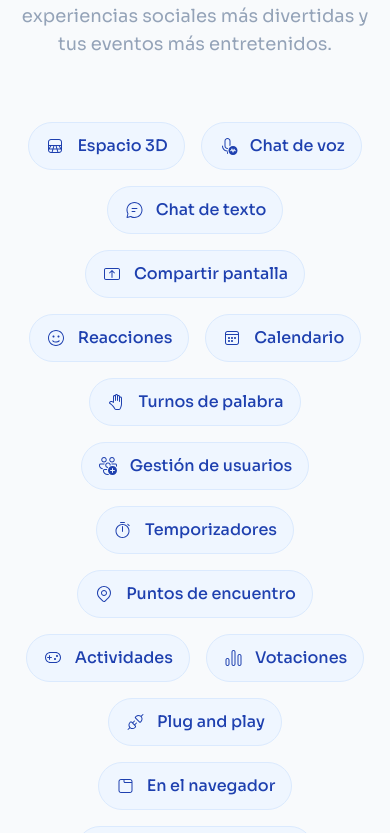
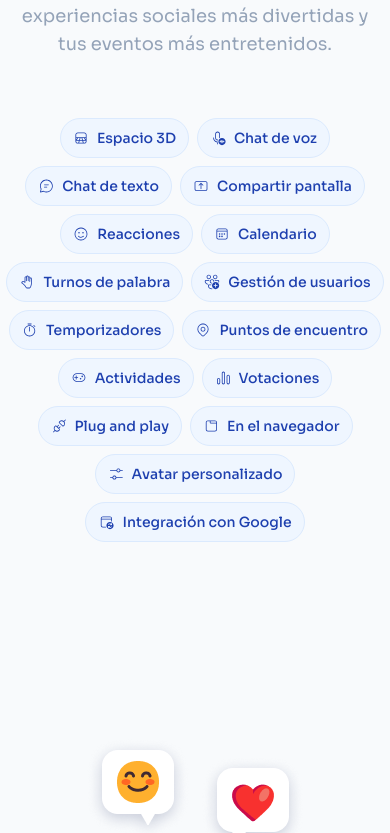
Before and after one commit to workteamup/teamup-landing, a Next.js app: page / in a window 390 px wide. Shown: the part 9931-10764 px from the top of the page. Built offline with nearby package versions, Linux system fonts and the light colour scheme.

Commit message:
smol changes

```diff
--- a/app/components/features.js
+++ b/app/components/features.js
@@ -6,9 +6,9 @@ import UnknownIcon from "./icons/unknown-icon";
 
 const FeatureTag = ({ icon, title }) => {
   return (
-    <div className="flex items-center h-12 bg-blue-50 border border-blue-100 hover:border-blue-200 px-4 rounded-full m-2 space-x-3 text-blue-800 group cursor-pointer hover:text-blue-500">
-      {icon && <div className="w-5 h-5 ">{icon}</div>}
-      <div className="text-base font-medium">{title}</div>
+    <div className="flex items-center h-10 md:h-12 bg-blue-50 border border-blue-100 hover:border-blue-200 px-3 md:px-4 rounded-full m-1 md:m-2 space-x-2 md:space-x-3 text-blue-800 group cursor-pointer hover:text-blue-500">
+      {icon && <div className="w-4 h-4 md:w-5 md:h-5 ">{icon}</div>}
+      <div className="text-sm md:text-base font-medium">{title}</div>
     </div>
   );
 };
```
